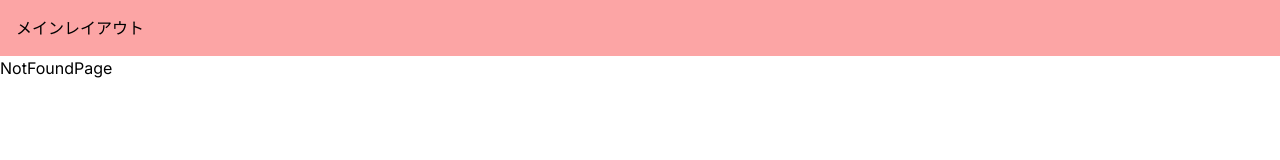
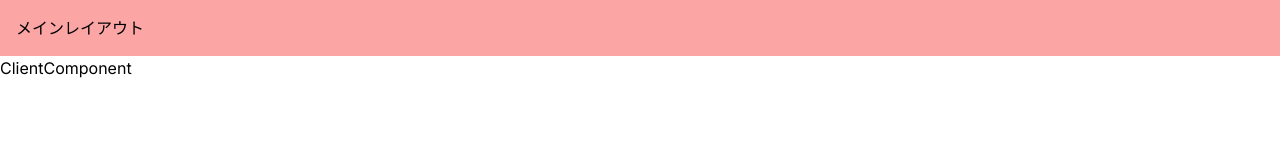
Before and after one commit to KMMThmurakami/next_learn, a Next.js app: page /cc in a window 1280 px wide. Before the commit this address had no page. Shown: the top 160 px of the page. Built offline with nearby package versions, Linux system fonts and the light colour scheme.

Commit message:
12 サーバーコンポーネントとクライアントコンポーネント

```diff
--- /dev/null
+++ b/src/app/cc/page.tsx
@@ -0,0 +1,8 @@
+"use client";
+
+const ClientComponent = () => {
+  console.log("ClientComponent");
+  return <div>ClientComponent</div>;
+};
+
+export default ClientComponent;
--- /dev/null
+++ b/src/app/sc/page.tsx
@@ -0,0 +1,8 @@
+import { useState } from "react";
+
+const SeverComponent = () => {
+  console.log("SeverComponent");
+  return <div>SeverComponent</div>;
+};
+
+export default SeverComponent;
```
